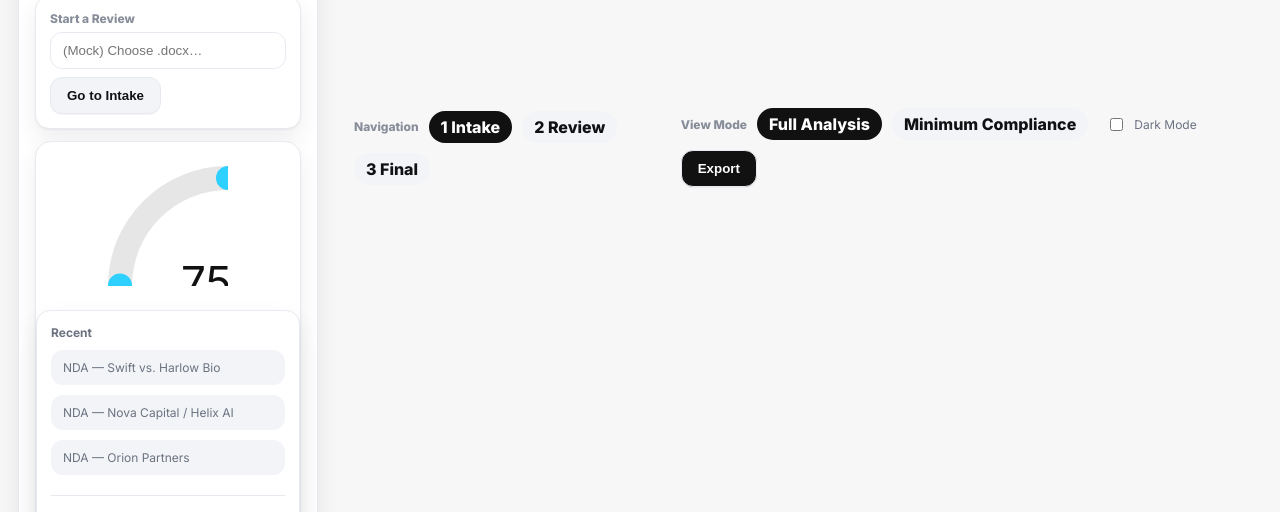
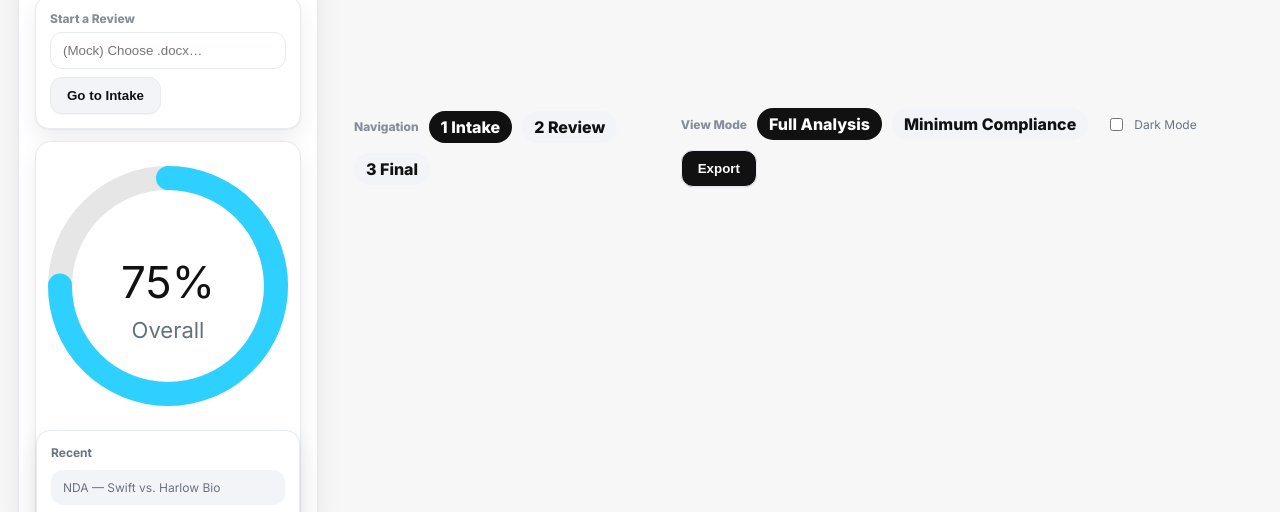
Before and after one commit to bailey0002/ConfiDoc, a plain HTML site: page index0012-2c.html in a window 1280 px wide. Shown: the part 252-764 px from the top of the page. Drawn offline with Linux system fonts and the light colour scheme.

Commit message:
Update index0012-2c.html

```diff
--- a/index0012-2c.html
+++ b/index0012-2c.html
@@ -62,7 +62,7 @@ hr.sep{border:none;height:1px;background:var(--border);margin:10px 0}
 <div class="row" style="margin-top:8px"><button class="btn secondary" id="gotoIntake_side">Go to Intake</button></div>
 </div>
 <main class="main"><div class="kpi-gauge" id="circular-progress" style="display:flex;justify-content:center;align-items:center;margin:24px auto;max-width:280px;aspect-ratio:1/1">
-<svg aria-label="Overall progress" height="120" viewbox="0 0 60 60" width="120">
+<svg aria-label="Overall progress" height="240" viewbox="0 0 120 120" width="240">
 <circle cx="60" cy="60" fill="none" r="54" stroke="#e6e6e6" stroke-width="12"></circle>
 <circle cx="60" cy="60" fill="none" id="gauge-arc" r="54" stroke="#2ED0FF" stroke-dasharray="339.292" stroke-dashoffset="84.823" stroke-linecap="round" stroke-width="12" transform="rotate(-90 60 60)">
 </circle>
```
